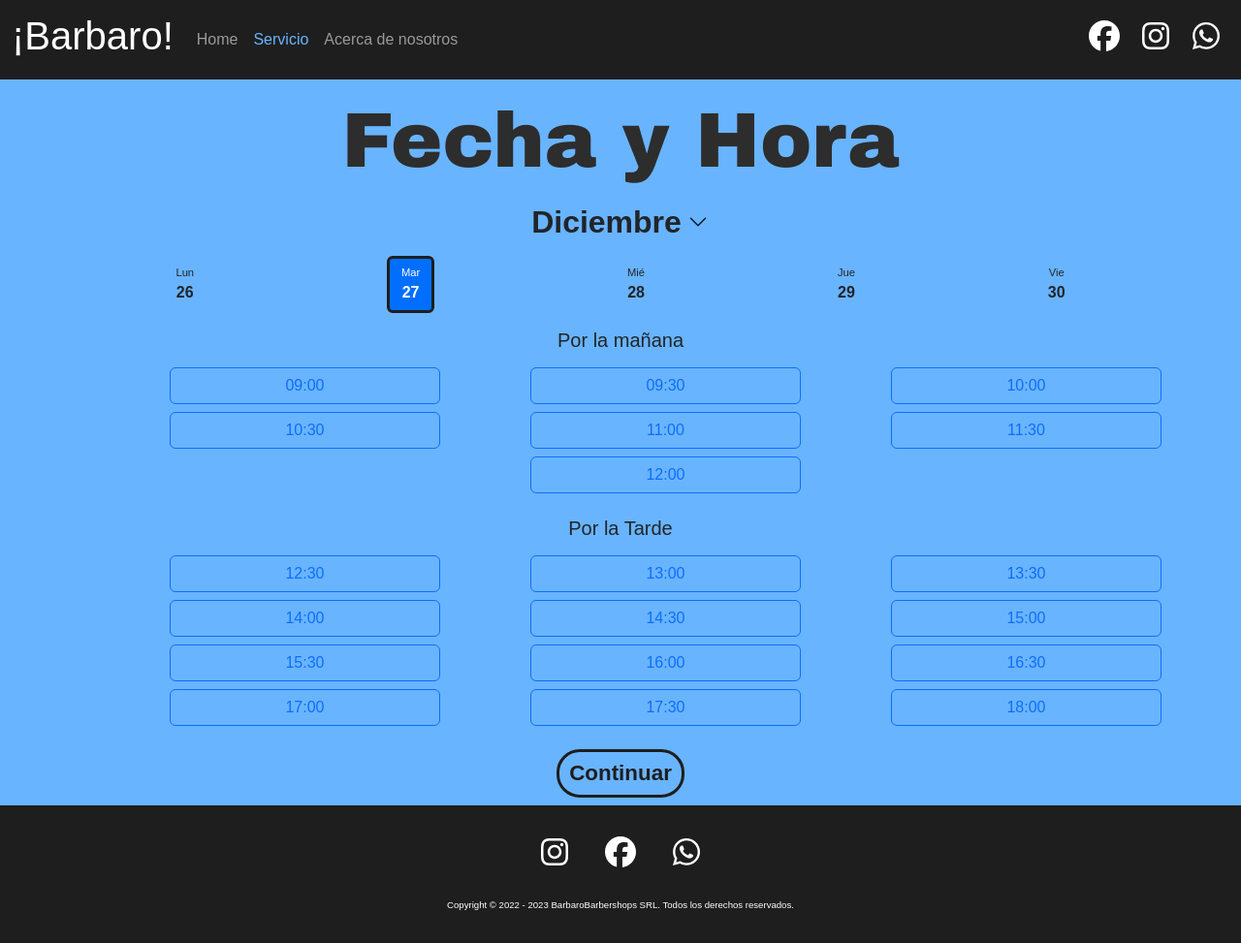
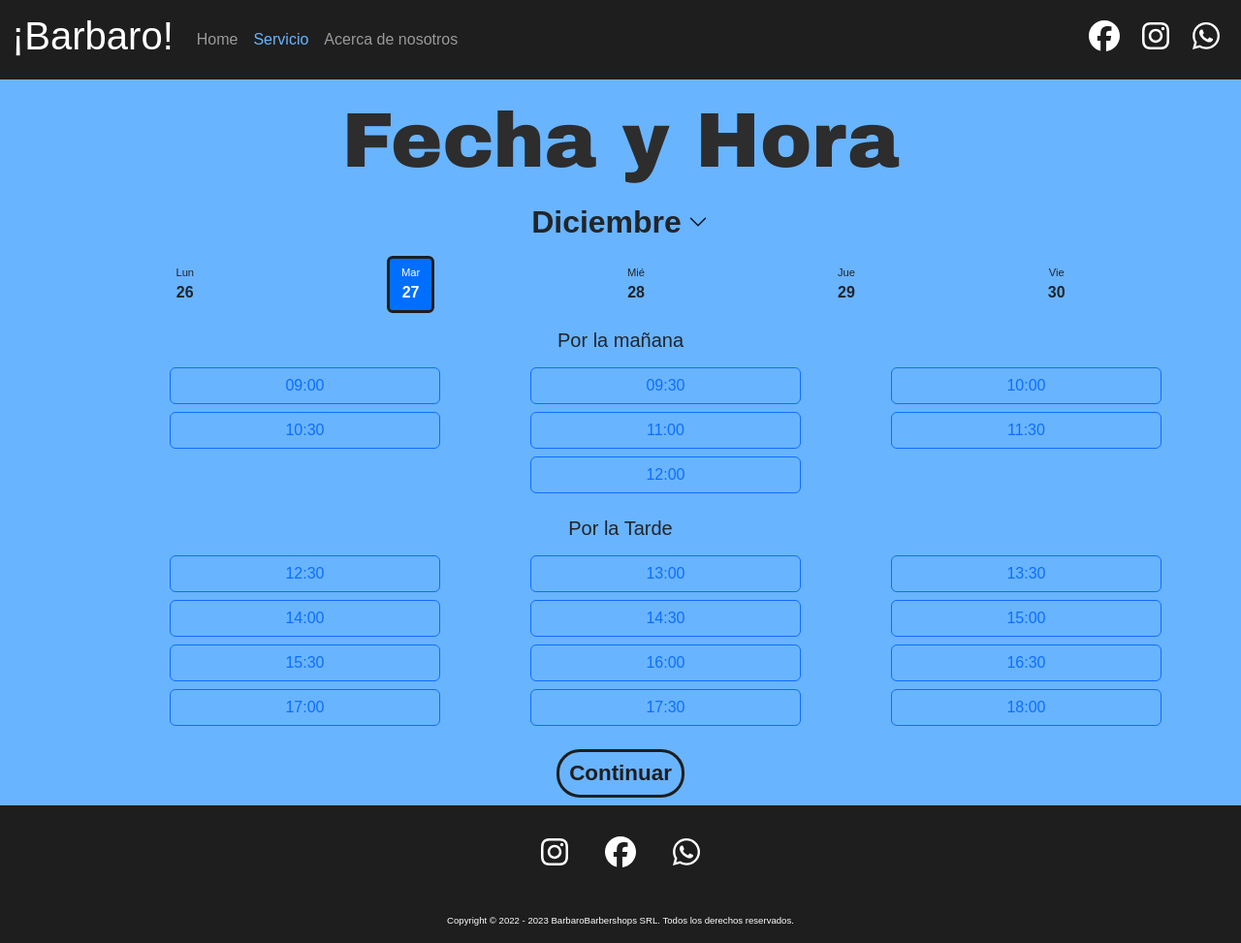
Before and after one commit to kevinAndres0310/PY-Contreras, a plain HTML site: page page/sacarturno/fecha.html in a window 1280 px wide. Shown: the whole page at 97% size. Before the commit the page ends 941 px from the top, so only its background shows below. Drawn offline with nearby package versions, Linux system fonts and the light colour scheme; files whose address does not match are found by name.

Commit message:
proyecto terminado de preEntrega2 culminado

```diff
--- a/css/style.css
+++ b/css/style.css
@@ -460,7 +460,7 @@ footer section a {
 }
 
 footer small{
-    margin: 0 1rem;
+    margin: 1rem 1rem;
     text-align: center;
     font-size: 0.6rem;
 }
```
